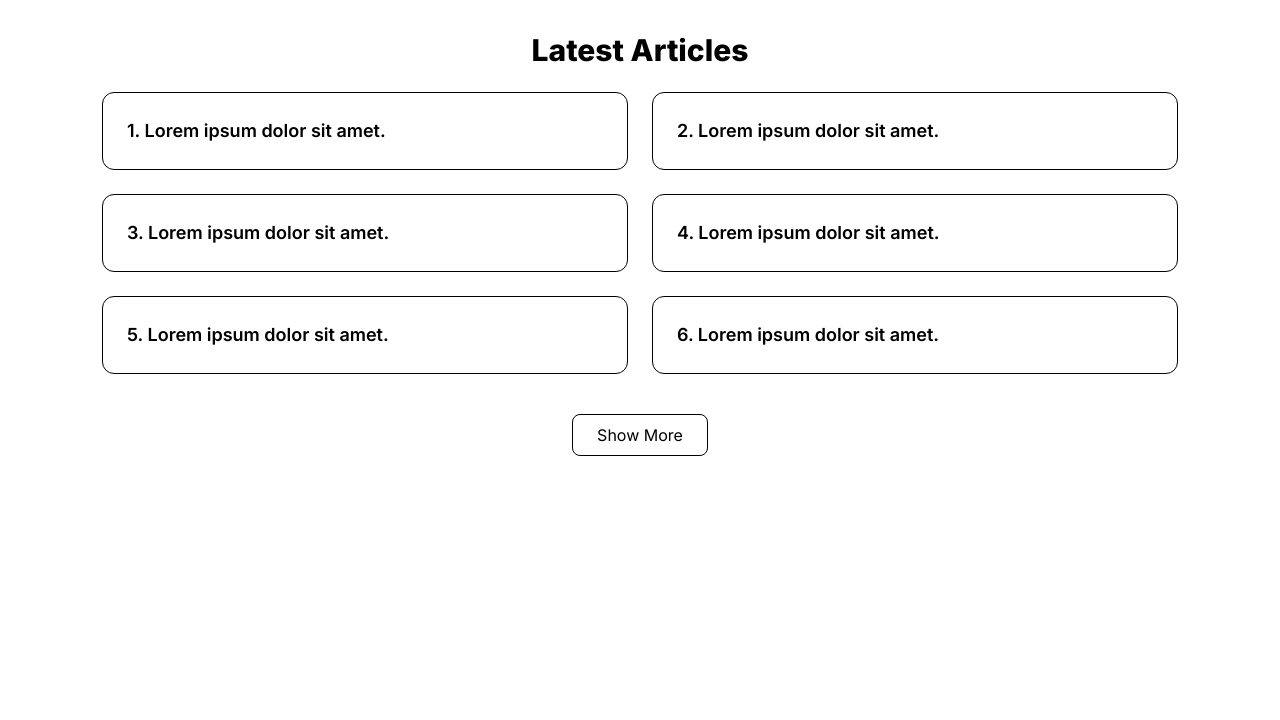
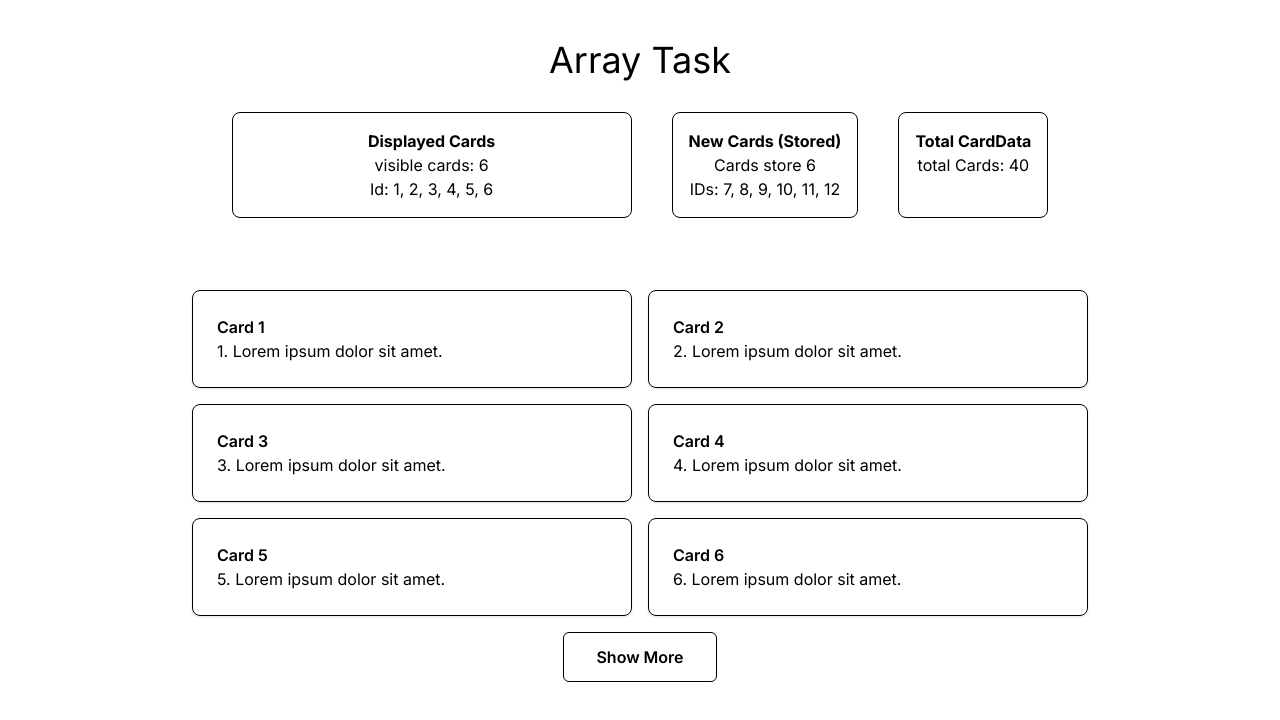
Before and after one commit to BimlaJain/api-test, a Next.js app: page / in a window 1280 px wide. Before the commit this address had no page. Shown: the top 720 px of the page. Built offline with nearby package versions, Linux system fonts and the light colour scheme.

Commit message:
change layout

```diff
--- a/src/components/LoadingData.tsx
+++ b/src/components/LoadingData.tsx
@@ -1,72 +1,76 @@
-'use client';
-import { useState, useEffect } from 'react';
-import { useRouter, useSearchParams } from 'next/navigation';
+"use client"
+import React, { useState, useEffect } from "react";
 
-interface DataItem {
-    id: string;
-    title: string;
-}
-const initialData: DataItem[] = Array.from({ length: 12 }, (_, i) => ({
-    id: `${i + 1}`,
-    title: `${i + 1}. Lorem ipsum dolor sit amet.`,
-}));
-const extraData: DataItem[] = Array.from({ length: 28 }, (_, i) => ({
-    id: `${i + 13}`,
-    title: `${i + 13}. Lorem ipsum dolor sit amet.`,
-}));
-
-const allData: DataItem[] = [...initialData, ...extraData];
-
-function LoadingData() {
-
-    const router = useRouter();
-    const searchParams = useSearchParams();
-    const initialCount = parseInt(searchParams.get('count') || '6', 10);
-    const [count, setCount] = useState<number>(initialCount);
-    const showMore = () => {
-        setCount((prev) => Math.min(prev + 6, allData.length));
+const LoadingData = () => {
+    const cardData = Array.from({ length: 40 }, (_, i) => ({
+        id: i + 1,
+        title: `Card ${i + 1}`,
+    }));
+    const [displayedCards, setDisplayedCards] = useState(cardData.slice(0, 6));
+    const [moreData, setMoreData] = useState(cardData.slice(6, 12));
+    const loadMoreCards = () => {
+        const additionalCards = cardData.slice(
+            displayedCards.length,
+            displayedCards.length + 6
+        );
+        setDisplayedCards((prev) => [...prev, ...additionalCards]);
+        const updatedMoreData = cardData.slice(
+            displayedCards.length + 6,
+            displayedCards.length + 12
+        );
+        setMoreData(updatedMoreData);
     };
-    const showLess = () => {
-        setCount((prev) => Math.max(prev - 6, 6));
-    };
-    console.log('count', count);
-    console.log('initialData', initialData);
-    console.log('extraData', extraData);
     useEffect(() => {
-        const params = new URLSearchParams(window.location.search);
-        params.set('count', count.toString());
-        router.replace(`?${params.toString()}`, { scroll: false });
-    }, [count, router]);
+        console.log("Updated moreData:", moreData);
+    }, [moreData]);
+    useEffect(() => {
+        console.log("Updated displayedCards:", displayedCards);
+    }, [displayedCards]);
 
     return (
-        <div className="p-8 container mx-auto max-w-[1140px]">
-            <h2 className="text-3xl font-extrabold mb-6 text-center text-black">Latest Articles</h2>
-            <div className="grid grid-cols-1 md:grid-cols-2 gap-6">
-                {allData.slice(0, count).map((item) => (
-                    <div key={item.id} className='group'>
-                        <div  className="p-6 bg-white border rounded-xl group-hover:bg-black  transition-all duration-300 ease-linear">
-                            <h2 className="sm:text-lg text-base font-semibold text-black group-hover:text-white">{item.title}</h2>
+        <div className="pt-10">
+            <h2 className="text-4xl text-center mb-8">Array Task</h2>
+
+            <div className="flex flex-col md:flex-row justify-center gap-10 mb-10 text-center">
+                <div className="p-4 border rounded-lg  max-w-[400px] w-full">
+                    <h3 className="font-bold">Displayed Cards</h3>
+                    <p>visible cards: {displayedCards.length}</p>
+                    <p>Id: {displayedCards.map((card) => card.id).join(", ")}</p>
+                </div>
+
+                <div className="p-4 border rounded-lg ">
+                    <h3 className="font-bold">New Cards (Stored)</h3>
+                    <p>Cards store {moreData.length}</p>
+                    <p>IDs: {moreData.map((card) => card.id).join(", ")}</p>
+                </div>
+
+                <div className="p-4 border border-black rounded-lg">
+                    <h3 className="font-bold">Total CardData</h3>
+                    <p>total Cards: {cardData.length}</p>
+                </div>
+            </div>
+
+            <div className="flex flex-col items-center gap-4 p-8">
+                <div className="grid grid-cols-2 md:grid-cols-2 gap-4 w-full max-w-4xl">
+                    {displayedCards.map((card) => (
+                        <div key={card.id} className="p-6 border border-black hover:bg-gray-200 rounded-lg shadow">
+                            <h3 className="font-semibold">{card.title}</h3>
+                            <p> {card.id}. Lorem ipsum dolor sit amet.</p>
                         </div>
-                   </div>
-                ))}
-            </div>
-            <div className="mt-10 flex justify-center gap-6">
-                {count > 6 && (
+                    ))}
+                </div>
+
+                {displayedCards.length < cardData.length && (
                     <button
-                        onClick={showLess}
-                        className="px-6 py-2 hover:bg-red-600 border border-black transition-all duration-200 ease-linear hover:text-white rounded-lg" >
-                        Show Less
-                    </button>
-                )}
-                {count < allData.length && (
-                    <button
-                        onClick={showMore}
-                        className="px-6 py-2 hover:bg-green-500 border border-black hover:text-white rounded-lg transition">
+                        onClick={loadMoreCards}
+                        className="px-8 py-3 cursor-pointer rounded-md font-semibold border border-black transition-all duration-300 ease-linear hover:text-white hover:bg-black"
+                    >
                         Show More
                     </button>
                 )}
             </div>
         </div>
     );
-}
+};
+
 export default LoadingData;
```
